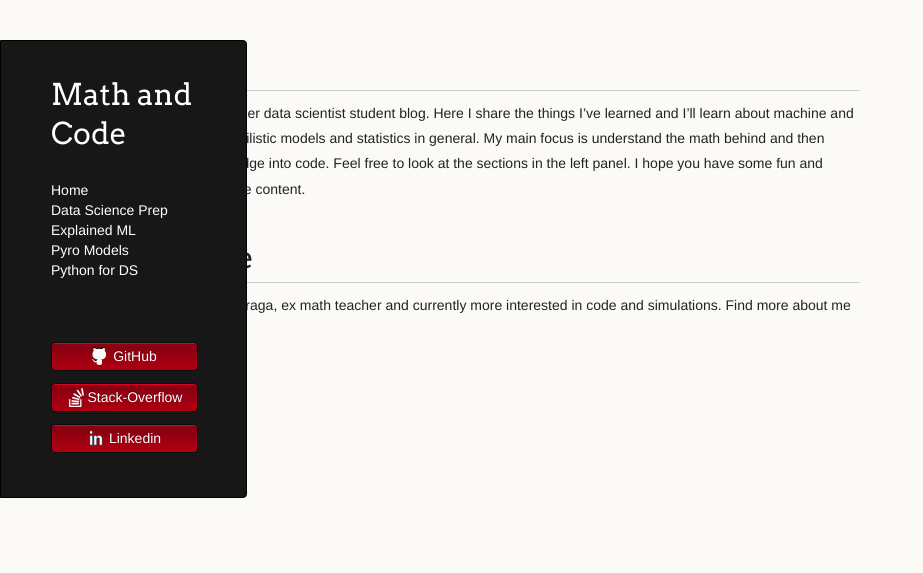
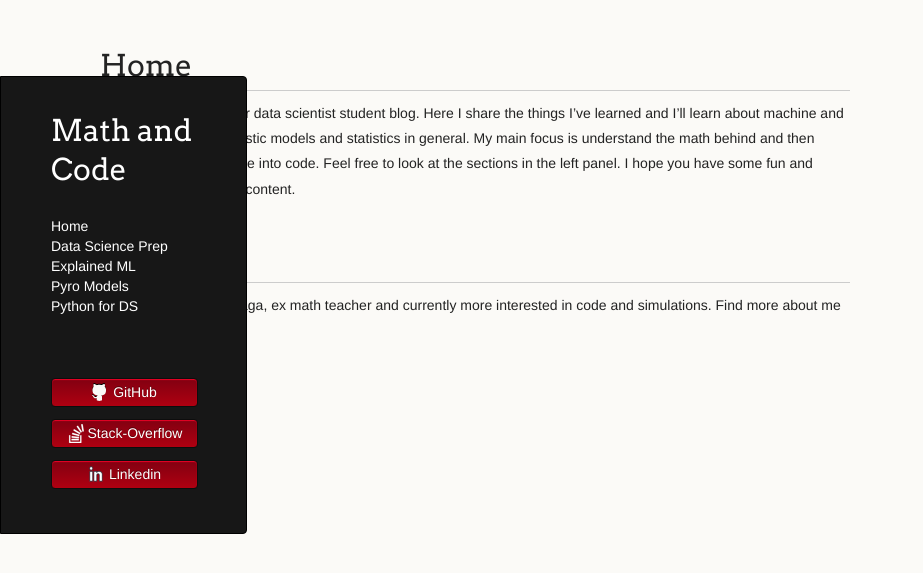
Before and after one commit to LemonPy29/LemonPy29.github.io, a Jekyll site: the page built from index.md, in a window 1280 px wide. Shown: the top 573 px of the page, without its empty margins (0-923 px from the left). Built offline with Jekyll 4.4.1, drawn with Linux system fonts in a browser that asks for light colours; nearby versions of some CDN libraries; the repository's description, which GitHub fills in, is left out; our own code applies the rules of GitHub Pages for plain Markdown files.

Commit message:
update css

```diff
--- a/_sass/jekyll-theme-dinky.scss
+++ b/_sass/jekyll-theme-dinky.scss
@@ -340,8 +340,7 @@ a.buttons:hover {
 
 section {
   width: 750px;
-  float: right;
-  padding-right: 100px;
+  padding-left: 100px;
 }
 
 
```
